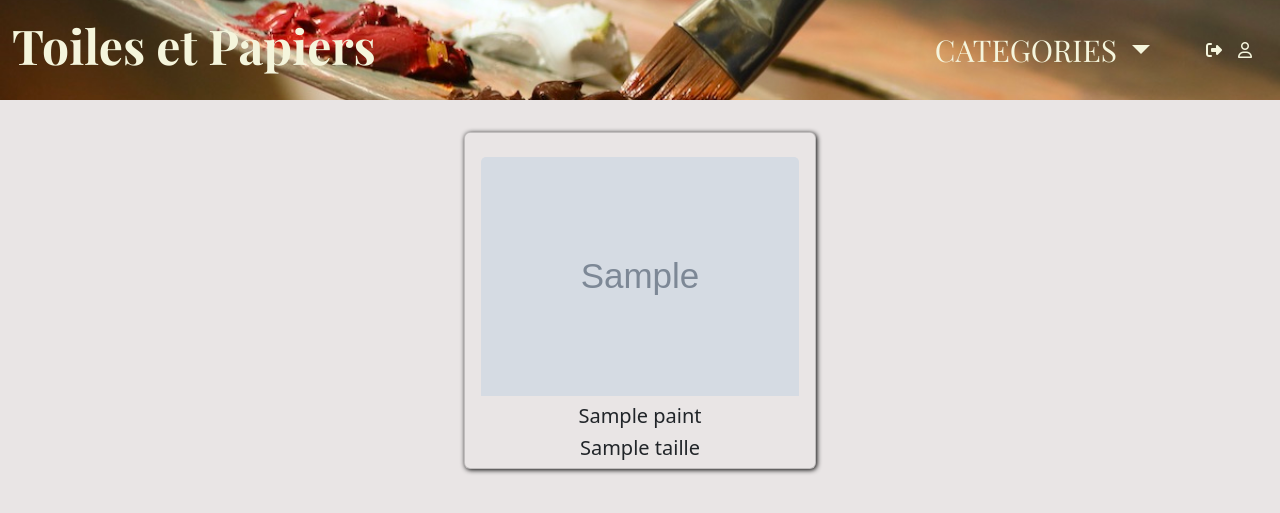
After one commit to Davidgbn33/Galerie, a Symfony app: template templates/category/show.html.twig in a window 1280 px wide. The commit adds this page. Shown: the top 513 px of the page. Run offline with Twig, Linux system fonts and the light colour scheme; the template is opened without the code that fills it: most values are stand-ins (such as "Sample title", 1, 10 or a date in 2020); grey boxes marked "Sample" are stand-in pictures; style sheets or scripts are compiled from the project's sources; some libraries are stand-ins or nearby versions.

Commit message:
add category in project

```diff
--- a/src/Controller/HomeController.php
+++ b/src/Controller/HomeController.php
@@ -34,11 +34,12 @@ class HomeController extends AbstractController
         ]);
     }
 #[Route('/show/{id}', name: 'show',methods: ['GET'])]
-    public function show(Paint $paint): Response
+    public function show(Paint $paint,CategoryRepository $categoryRepository): Response
     {
-
+        $category = $categoryRepository->findAll();
         return $this->render('home/show.html.twig', [
             'paint' => $paint,
+            'categories' => $category,
         ]);
     }
 }
--- a/src/DataFixtures/PaintFixtures.php
+++ b/src/DataFixtures/PaintFixtures.php
@@ -181,7 +181,7 @@ class PaintFixtures extends Fixture
             'inspiration' => '',
             'image_inspiration' => '',
             'taille' => 'Papier 300 gr 60 x 40',
-            'category' => 'Peinture',
+            'category' => 'Aquarelle',
         ],
     ];
 
--- /dev/null
+++ b/templates/category/show.html.twig
@@ -0,0 +1,22 @@
+{% extends 'base.html.twig' %}
+
+{% block title %}Hello CategoryController!{% endblock %}
+
+{% block body %}
+    <div class="container d-flex  flex-wrap justify-content-center mt-3">
+        {% for paint in category.paints %}
+        <div class="card pb-0 m-3 p-3 te-bg te-shadow" style="width: 22rem;">
+            <div class="d-flex align-items-center justify-content-center" style="height: 110%;">
+                <a href="/show/{{ paint.id }}"><img class="card-img-top"
+                                                    src="{{ asset('build/images/aquarelle/') }}{{ paint.paintImage }}"
+                                                    alt=""></a>
+            </div>
+            <div class="card-body d-flex flex-column align-items-center justify-content-end pb-0 te-mx-height"
+                 style="height: 20%;">
+                <h5 class="card-title text-center">{{ paint.paintName }}</h5>
+                <h5 class="card-title text-center">{{ paint.taille }}</h5>
+            </div>
+        </div>
+
+    {% endfor %}
+{% endblock %}
--- a/templates/includes/_navbar.html.twig
+++ b/templates/includes/_navbar.html.twig
@@ -11,7 +11,7 @@
                 <ul class="dropdown-menu">
                     {% set counter = 1 %}
                     {% for category in categories %}
-                    <li><a class="dropdown-item" href="#">
+                    <li><a class="dropdown-item" href="{{ path('show_cat',{ id: category.id}) }}">
                        <img src="{{ asset('build/images/category/') }}{{ category.categoryImage }}" alt="" class="te-img-cat"><span class="te-label-cat{{ counter }}">{{ category.categoryName }}</span></a></li>
                         {% set counter = counter + 1 %}
                     {% endfor %}
```
Also changed, not shown: src/Controller/CategoryController.php (added, +37 -0 lines), src/DataFixtures/AppFixtures.php (deleted, +0 -17 lines), templates/category/index.html.twig (added, +11 -0 lines), templates/home/showOne.html.twig (deleted).
